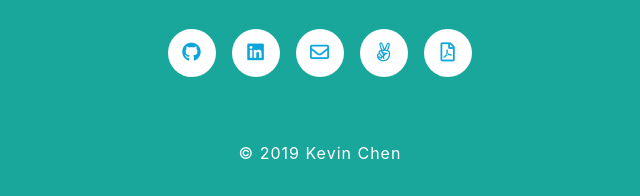
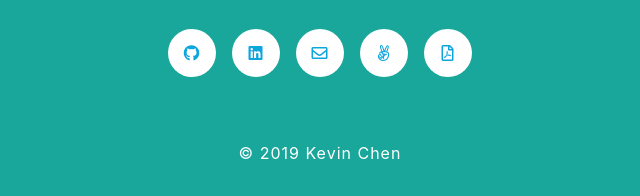
Before and after one commit to kevinchen93/kevinchen93.github.io, a website with bundled scripts: page index.html in a window 1280 px wide. Shown: the part 3389-3585 px from the top of the page, 320-960 px from the left. Built offline with nearby package versions, Linux system fonts and the light colour scheme.

Commit message:
Minor styling adjustments

```diff
--- a/css/grayscale.css
+++ b/css/grayscale.css
@@ -496,10 +496,12 @@
 }
 
 .contact-section .social a {
-  text-align: center;
-  box-sizing: border-box;
+  /* text-align: center; */
   height: 3rem;
   width: 3rem;
+  margin: auto;
+  position: relative;
+  box-sizing: border-box;
   background: #fff;
   border-radius: 100%;
   line-height: 3rem;
@@ -520,7 +522,11 @@
 }
 
 .contact-section .social a>i {
-  font-size: 19px;
+  position: absolute;
+  top: 50%;
+  left: 50%;
+  margin-right: -50%;
+  transform: translate(-50%, -50%);
 }
 
 body {
```
